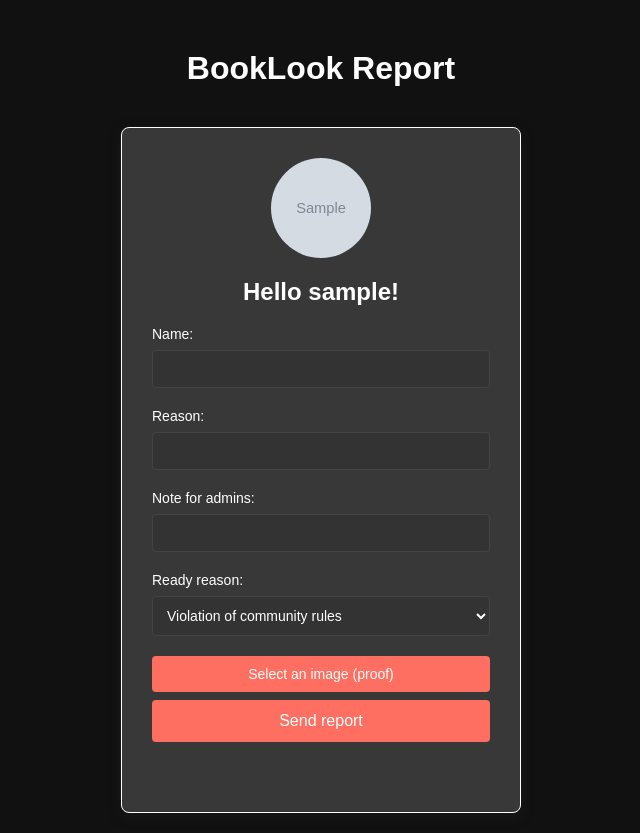
After one commit to Ananas1kexe/django-web-shop, a Django app: page /report/1/ in a window 1280 px wide. The commit adds this page. Shown: the whole page, without its empty margins (319-959 px from the left). Run offline with Django 5.2, Linux system fonts and the light colour scheme; a user stored in the database is signed in; tables that the repository leaves empty hold one stand-in row (values such as "Sample post"); grey boxes marked "Sample" are stand-in pictures.

Commit message:
Add files via upload

```diff
--- a/main/middleware.py
+++ b/main/middleware.py
@@ -3,10 +3,10 @@ from django.utils.deprecation import MiddlewareMixin
 
 class BlockedUserMiddleware(MiddlewareMixin):
     def process_request(self, request):
-        if request.path.startswith('/admin/login/') or request.path.startswith("/logout") or request.path.startswith("/users"):
+        if request.path.startswith('/admin/login/') or request.path.startswith("/logout") or request.path.startswith("/setting"):
                 return None
 
         user = getattr(request, "user", None)
         if (user and user.is_authenticated and user.blok and not user.is_superuser):
-            return HttpResponse("Your account is blocked Logout <a href='/logout'>LogOut</a> <a href='/users'> Delete</a>")
+            return HttpResponse("Your account is blocked Logout <a href='/logout'>LogOut</a> <a href='/setting'> Delete</a>")
         return None
--- a/main/models.py
+++ b/main/models.py
@@ -72,3 +72,40 @@ class User(AbstractBaseUser, PermissionsMixin):
 
     def has_module_perms(self, app_label):
         return self.is_superuser
+
+
+
+class Like(models.Model):
+    user = models.ForeignKey(User, on_delete=models.CASCADE)
+    book = models.ForeignKey(Book, on_delete=models.CASCADE)
+    created_at = models.DateTimeField(auto_now_add=True)
+
+    class Meta:
+        unique_together = ("user", "book")
+
+
+
+class Report(models.Model):
+    user = models.ForeignKey(User, on_delete=models.CASCADE)
+    name = models.CharField("name", max_length=50)
+    reason = models.TextField("reason", max_length=350)
+    note = models.TextField("note", max_length=350, blank=True)
+    resolved = models.BooleanField(name="resolved", default=False)
+    action_taken = models.CharField(name="action_taken", max_length=50, blank=True)
+    R_REASONS = [
+        ("vocr", "Violation of community rules"),
+        ("soa", "Spam or advertisement"),
+        ("obor", "Offensive behavior or language"),
+        ("iopc", "Inappropriate or prohibited content"),
+        ("fsosa", "Fraud, scam, or suspicious activity"),
+        ("ibtod", "Inappropriate book title or description"),
+        ("poci", "Plagiarism or copyright infringement"),
+    ]
+
+    r_reason = models.CharField("r_reason", choices=R_REASONS, blank=True)
+    proof = models.ImageField("proof")
+    book = models.ForeignKey(Book, on_delete=models.SET_NULL, null=True, blank=True)
+
+
+    def __str__(self):
+        return f"Report by {self.user.username}: {self.user}"
--- a/main/templates/add_book.html
+++ b/main/templates/add_book.html
@@ -54,7 +54,7 @@
 
             <label for="image" class="file-input-label">
                 Select an image
-                <input type="file" accept="image/png, image/jped, image/gif, image/svg" name="image" id="image" class="file-input"/>
+                <input type="file" accept="image/png, image/jpeg, image/gif, image/svg" name="image" id="image" class="file-input"/>
             </label>
 
             <label for="text" class="file-input-label">
--- /dev/null
+++ b/main/templates/report.html
@@ -0,0 +1,61 @@
+{% load static %}
+
+<!DOCTYPE html>
+<html lang="en">
+<head>
+    <meta charset="UTF-8">
+    <meta name="viewport" content="width=device-width, initial-scale=1.0">
+    <title>BookLook Report</title>
+    <link rel="stylesheet" href="{% static 'app/users.css' %}">
+
+</head>
+<body>
+    <h1>BookLook Report</h1>
+    <div class="login-container">
+        {% if user %}
+            {% if user.avatar %}
+            <img src="{{ user.avatar.url }}" alt="User Avatar" style="width: 100px; height: 100px; border-radius: 50%; margin: 0 auto 20px; display: block;">
+            {% endif %}
+            <h2>Hello {{ user.username }}!</h2>
+        {% else %}
+            <h2>Hello Guest!</h2>
+        {% endif %}
+
+        <form method="POST" enctype="multipart/form-data" class="form-update">
+            {% csrf_token %}
+
+            <label for="name">Name:</label>
+            <input type="text" name="name" id="name"required />
+
+
+            <label for="reason">Reason:</label>
+            <input type="text" name="reason" id="reason"required/>
+
+            <label for="note">Note for admins:</label>
+            <input type="text" name="note" id="note"required/>
+
+
+            <label for="r_reason">Ready reason:</label>
+            <select name="r_reason" id="r_reason">
+                <option value="vocr">Violation of community rules</option>
+                <option value="soa">Spam or advertisement</option>
+                <option value="obor">Offensive behavior or language</option>
+                <option value="iopc">Inappropriate or prohibited content</option>
+                <option value="fsosa">Fraud, scam, or suspicious activity</option>
+                <option value="ibtod">Inappropriate book title or description</option>
+                <option value="poci">Plagiarism or copyright infringement</option>
+            </select>
+
+
+            <label for="proof" class="file-input-label">
+                Select an image (proof)
+                <input type="file" accept="image/png, image/jpeg, image/gif, image/svg" name="image" id="image" class="file-input"/>
+            </label>
+
+            <input type="hidden" name="book_id" value="{{ book.id }}">
+            <button type="submit">Send report</button>
+            {% if error %}<p class="error-message">{{ error }}</p>{% endif %}
+        </form>
+    </div>
+</body>
+</html>
--- a/main/templates/users.html
+++ b/main/templates/users.html
@@ -36,7 +36,7 @@
             <input type="password" name="password" id="password"/>
             <label for="avatar" class="file-input-label">
                 Select an avatar
-                <input type="file" name="avatar" id="avatar" class="file-input"/>
+                <input type="file" accept="image/png, image/jped, image/gif, image/svg" name="avatar" id="avatar" class="file-input"/>
             </label>
 
             <button type="submit">Save</button>
--- a/main/urls.py
+++ b/main/urls.py
@@ -8,11 +8,15 @@ from django.conf import settings
 urlpatterns = [
     path("", views.index, name="index"),
     path("add_book/", views.add_book, name="add_book"),
+    path("book/<int:pk>/", views.book_detail, name="book_detail"),
+    path('book/<int:pk>/like/', views.like_book, name='like_book'),
+    path("report/<int:book_id>/", views.report, name="report"),
     path("login/", views.login, name="login"),
     path("register/", views.register, name="register"),
+    path("logout/", views.logouts, name="logout"),
     path("setting/", views.setting, name="user"),
-    path("logout/", views.logouts, name="logout"),
-    path("book/<int:pk>/", views.book_detail, name="book_detail")
+
+
 ]
 if settings.DEBUG:
     urlpatterns += static(settings.MEDIA_URL, document_root=settings.MEDIA_ROOT)
--- a/main/views.py
+++ b/main/views.py
@@ -8,7 +8,7 @@ from django.contrib.auth import authenticate, logout, login as auth_login
 from django.contrib.auth.hashers import make_password, check_password
 from django.http import JsonResponse, HttpResponseRedirect, HttpResponseForbidden
 from .forms import SearchForm
-from .models import Book, User
+from .models import Book, User, Like, Report
 
 # Create your views here.
 @ratelimit(key="ip", rate="5/s", method=["POST", "GET"], block=True)
@@ -38,10 +38,40 @@ def book_detail(request, pk):
 
 
 
-def logouts(request):
-    logout(request)
-    return redirect("/")
+@login_required
+def like_book(request, pk):
+    book = get_object_or_404(Book, pk=pk)
+    like, created = Like.objects.get_or_create(user=request.user, book=book)
+    if not created:
+        like.delete()
 
+    return redirect("book_detail", pk=pk)
+
+@ratelimit(key="ip", rate="5/m", method=["POST"], block=True)
+@login_required(login_url="login")
+def report(request, book_id):
+    user = request.user
+    book = get_object_or_404(Book, pk=book_id)
+
+    if request.method == "POST":
+        name = request.POST.get("name")
+        reason = request.POST.get("reason")
+        note = request.POST.get("note")
+        r_reason = request.POST.get("r_reason")
+        proof = request.FILES.get("image")
+
+        Report.objects.create(
+            user=user,
+            name=name,
+            reason=reason,
+            r_reason=r_reason,
+            note=note,
+            proof=proof,
+            book=book
+        )
+        return render(request, "report.html", {"user": user, "success": "Report submitted successfully", "book": book})
+
+    return render(request, "report.html", {"user": user, "book": book})
 
 @ratelimit(key="ip", rate="5/m", method=["POST"], block=True)
 @login_required(login_url="login")
@@ -176,3 +206,7 @@ def login(request):
 
 
     return render(request, "login.html")
+
+def logouts(request):
+    logout(request)
+    return redirect("/")
```
Also changed, not shown: main/admin.py (+23 -1 lines), main/static/app/book.css (+13 -0 lines), main/templates/book_detail.html (+10 -1 lines), main/migrations/0001_initial.py, main/migrations/0002_report_book.py (added).
